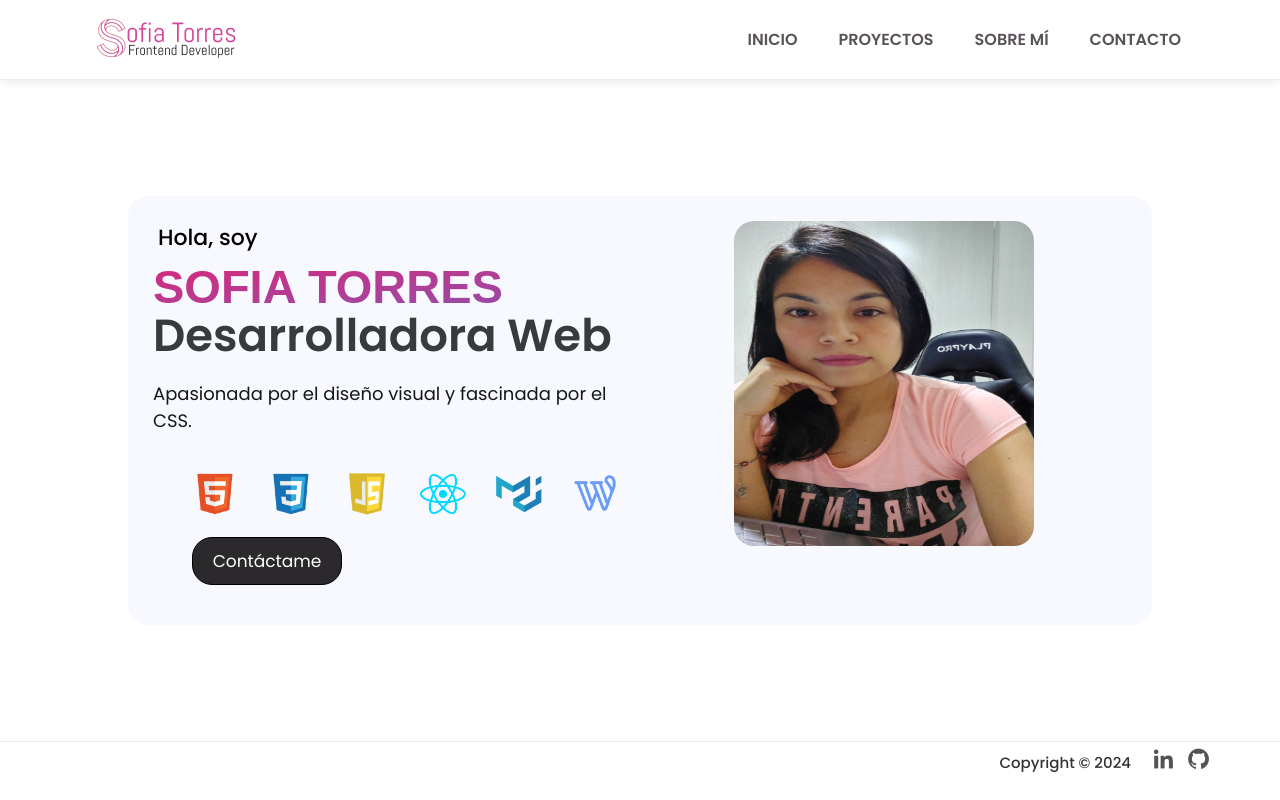
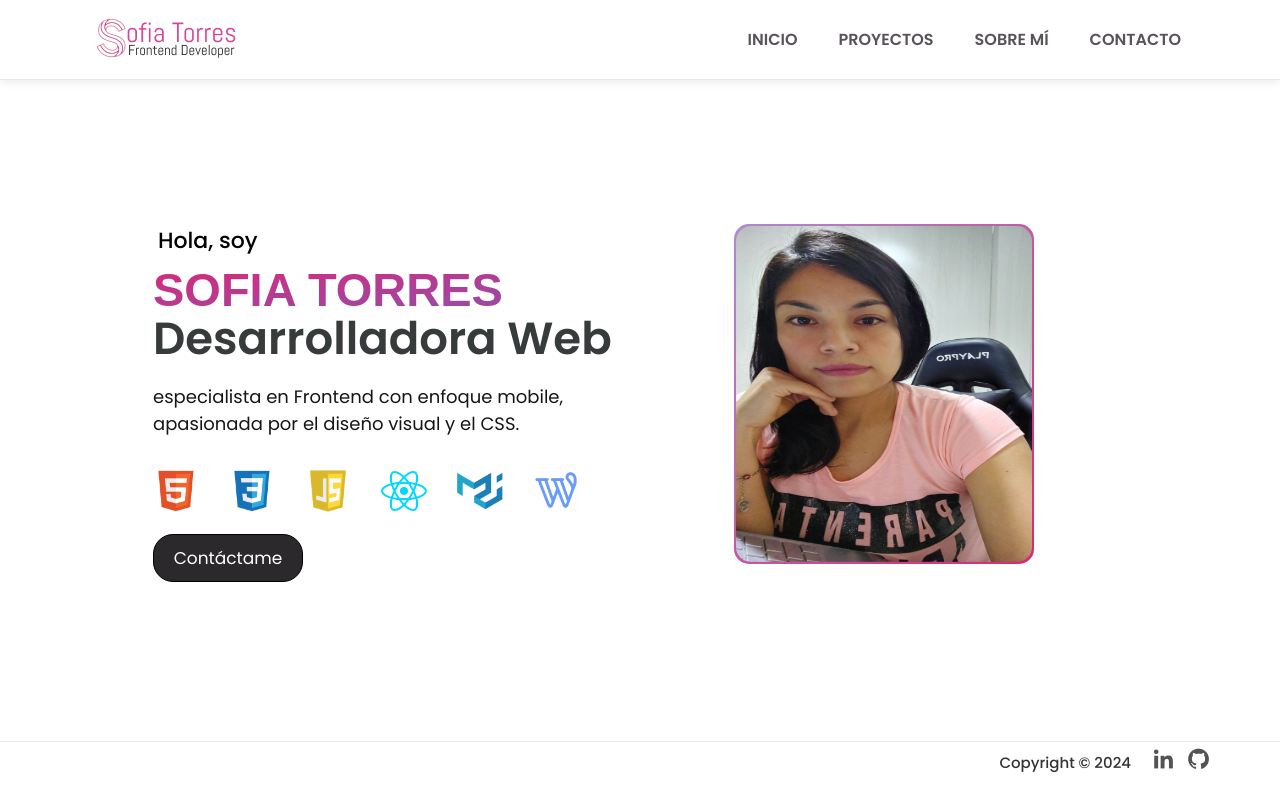
Before and after one commit to sofia-torres-v/Portfolio, a React (Vite) app: page / in a window 1280 px wide. Built offline with nearby package versions, Linux system fonts and the light colour scheme; a web font is replaced by a local one.

Commit message:
Add: style as border to image box in home

```diff
--- a/src/Pages/Home/Home.css
+++ b/src/Pages/Home/Home.css
@@ -12,7 +12,6 @@
     align-items: center;
     justify-content: center;
     margin: 25px 0;
-    background-color: #f8f9ff;
     padding: 30px 20px;
     border-radius: 20px;
 }
@@ -24,20 +23,21 @@
 }
 
 .box__image-perfil {
-    height: 325px;
+    height: 340px;
     width: 100%;
     max-width: 300px;
-    border-radius: 50%;
     margin: 0 auto;
+    border-radius: 15px;
+    background: linear-gradient(to bottom right, #ad8bcd, #db2777);
+    padding: 2px;
+    /* box-shadow: 0 4px 8px rgba(0, 0, 0, 0.1),
+                4px 0 8px rgba(0, 0, 0, 0.1);  */
 }
 
 .image__perfil {
-    background-color: white;
     width: 100%;
     height: 100%;
-    /* border-radius: 50%; */
-    border-radius: 20px;
-    /* object-fit: contain; */
+    border-radius: 15px;
 }
 
 .container-hello {
@@ -202,7 +202,7 @@
         flex-direction: column;
         margin: 15px auto;
         display: flex;
-        margin-top: -75px;
+        margin-top: -96px;
         justify-content: center;
         align-items: flex-start;
     }
@@ -220,8 +220,4 @@
     .content__images{
         gap: 30px;
     }
-
-    .box-img-btn{
-        width: 92%;
-    }
 }
--- a/src/Pages/Home/Home.jsx
+++ b/src/Pages/Home/Home.jsx
@@ -1,6 +1,6 @@
 import { Link } from "react-router-dom";
 import "./Home.css";
-import imagePerfil from "../../assets/images/p00.jpg";
+import imagePerfil from "../../assets/images/perfil-portfolio.png";
 import imageHtml from "../../assets/images/html.png";
 import imageCss from "../../assets/images/css.png";
 import imageJs from "../../assets/images/js-figma.png";
@@ -18,8 +18,7 @@ const Home = () => {
                         <span className="span-hello">SOFIA TORRES</span>
                         <h1 className="title-home">Desarrolladora Web</h1>
                         <div className="home__text">
-                            Apasionada por el diseño visual y fascinada por el
-                            CSS.
+                        especialista en Frontend con enfoque mobile, apasionada por el diseño visual y el CSS.
                         </div>
                     </div>
 
```
Also changed, not shown: src/assets/images/perfil-portfolio.png (added).
